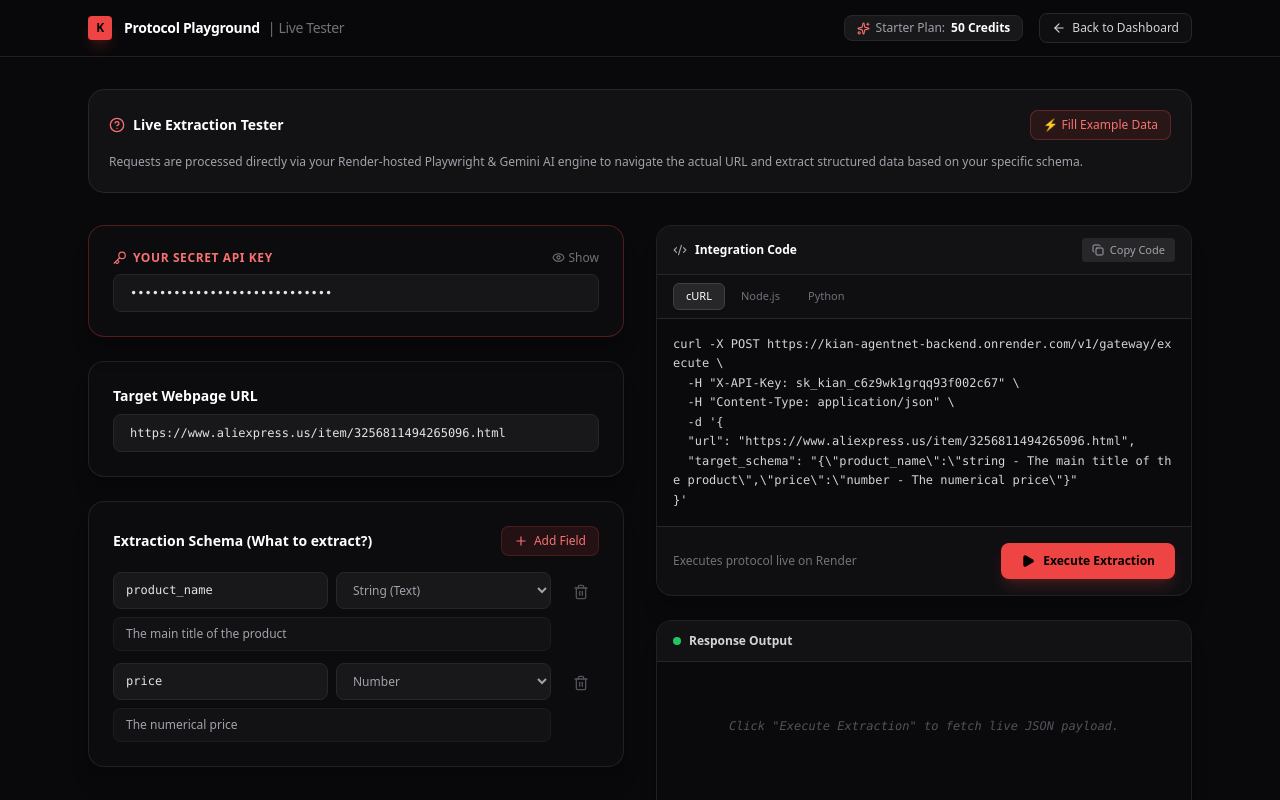
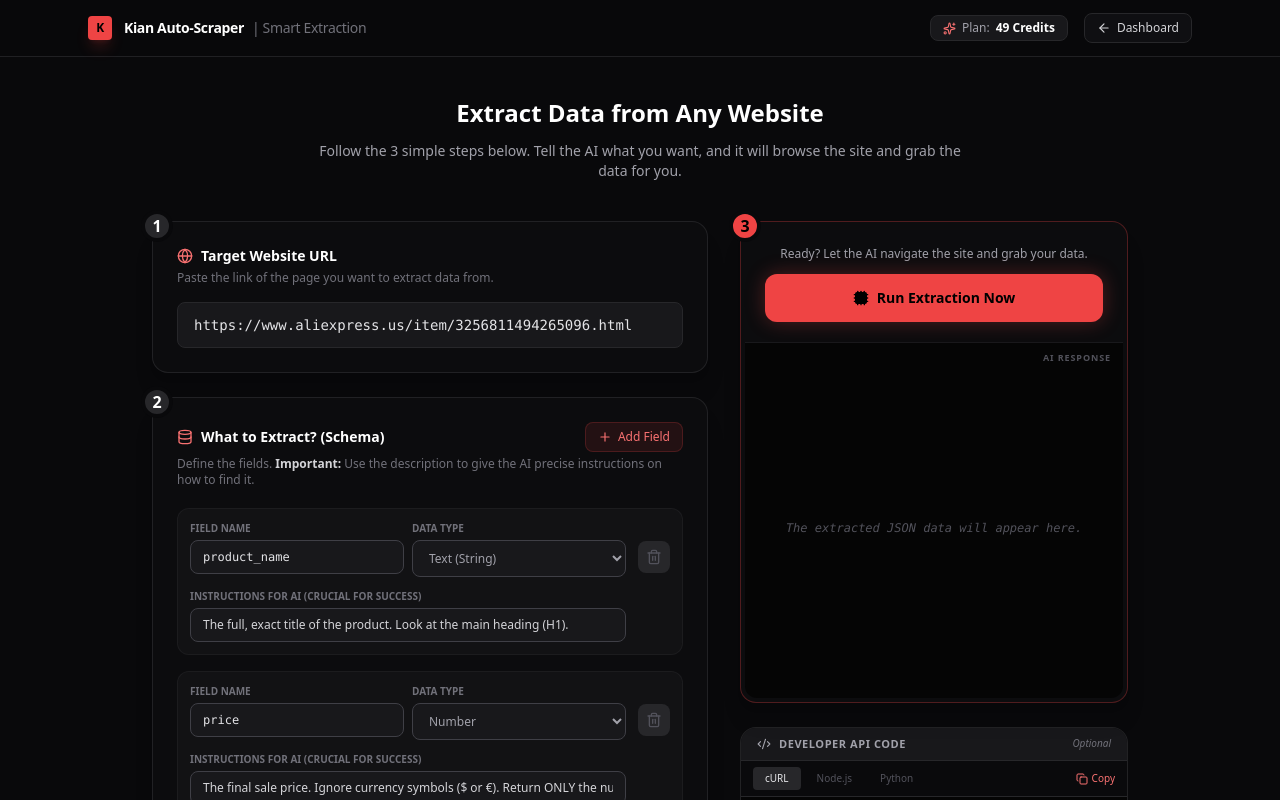
Before and after one commit to chromadreamstudio-netizen/kian-agentnet-ui, a Next.js app: page /playground in a window 1280 px wide. Shown: the top 800 px of the page. Built offline with nearby package versions, Linux system fonts and the light colour scheme.

Commit message:
Major UX overhaul: Simplified UI into 3 steps, enhanced AI prompts, and isolated developer code

```diff
--- a/src/app/playground/page.tsx
+++ b/src/app/playground/page.tsx
@@ -3,7 +3,7 @@
 import { useState } from "react";
 import Link from "next/link";
 import {
-  ArrowLeft, Plus, Trash2, Copy, Check, Play, Key, Eye, EyeOff, Sparkles, RefreshCw, HelpCircle, Code2
+  ArrowLeft, Plus, Trash2, Copy, Check, Play, Key, Eye, EyeOff, Sparkles, RefreshCw, HelpCircle, Code2, Globe, Database, Cpu
 } from "lucide-react";
 
 type SchemaField = {
@@ -16,25 +16,21 @@ type SchemaField = {
 export default function PlaygroundPage() {
   const [apiKey, setApiKey] = useState("sk_kian_c6z9wk1grqq93f002c67");
   const [showKey, setShowKey] = useState(false);
-  const [credits, setCredits] = useState(50);
+  const [credits, setCredits] = useState(49);
   const [codeLang, setCodeLang] = useState<"cURL" | "Node.js" | "Python">("cURL");
+
+  // Example updated to be more resilient
   const [targetUrl, setTargetUrl] = useState("https://www.aliexpress.us/item/3256811494265096.html");
+
+  // Highly optimized descriptions to force the AI to find the data
   const [fields, setFields] = useState<SchemaField[]>([
-    { id: "1", key: "product_name", type: "string", description: "The main title of the product" },
-    { id: "2", key: "price", type: "number", description: "The numerical price" }
+    { id: "1", key: "product_name", type: "string", description: "The full, exact title of the product. Look at the main heading (H1)." },
+    { id: "2", key: "price", type: "number", description: "The final sale price. Ignore currency symbols ($ or €). Return ONLY the numbers (e.g. 15.99). Look for the largest price text." }
   ]);
+
   const [copied, setCopied] = useState(false);
   const [isExecuting, setIsExecuting] = useState(false);
   const [executionResponse, setExecutionResponse] = useState<string | null>(null);
-
-  const loadPresetExample = () => {
-    setTargetUrl("https://news.ycombinator.com/item?id=37000000");
-    setFields([
-      { id: "1", key: "article_title", type: "string", description: "Title of the post" },
-      { id: "2", key: "points", type: "number", description: "Total upvotes or points" },
-      { id: "3", key: "author", type: "string", description: "Username of the submitter" }
-    ]);
-  };
 
   const addField = () => {
     setFields([...fields, { id: Math.random().toString(), key: "", type: "string", description: "" }]);
@@ -50,7 +46,7 @@ export default function PlaygroundPage() {
 
   const generatedSchema = fields.reduce((acc, field) => {
     if (field.key) {
-      acc[field.key] = `${field.type} - ${field.description}`;
+      acc[field.key] = `${field.type} - Prompt to AI: ${field.description}`;
     }
     return acc;
   }, {} as Record<string, string>);
@@ -69,9 +65,9 @@ export default function PlaygroundPage() {
     if (codeLang === "cURL") {
       return `curl -X POST ${BACKEND_URL} \\\n  -H "X-API-Key: ${activeKey}" \\\n  -H "Content-Type: application/json" \\\n  -d '${jsonString}'`;
     } else if (codeLang === "Node.js") {
-      return `const response = await fetch("${BACKEND_URL}", {\n  method: "POST",\n  headers: {\n    "X-API-Key": "${activeKey}",\n    "Content-Type": "application/json"\n  },\n  body: JSON.stringify(${jsonString.replace(/\n/g, '\n  ')})\n});\n\nconst data = await response.json();\nconsole.log(data);`;
+      return `// Copy this into your Node.js app\nconst response = await fetch("${BACKEND_URL}", {\n  method: "POST",\n  headers: {\n    "X-API-Key": "${activeKey}",\n    "Content-Type": "application/json"\n  },\n  body: JSON.stringify(${jsonString.replace(/\n/g, '\n  ')})\n});\n\nconst data = await response.json();\nconsole.log(data);`;
     } else if (codeLang === "Python") {
-      return `import requests\n\nurl = "${BACKEND_URL}"\nheaders = {\n    "X-API-Key": "${activeKey}",\n    "Content-Type": "application/json"\n}\npayload = ${jsonString.replace(/\n/g, '\n')}\n\nresponse = requests.post(url, headers=headers, json=payload)\nprint(response.json())`;
+      return `# Copy this into your Python script\nimport requests\n\nurl = "${BACKEND_URL}"\nheaders = {\n    "X-API-Key": "${activeKey}",\n    "Content-Type": "application/json"\n}\npayload = ${jsonString.replace(/\n/g, '\n')}\n\nresponse = requests.post(url, headers=headers, json=payload)\nprint(response.json())`;
     }
     return "";
   };
@@ -124,82 +120,62 @@ export default function PlaygroundPage() {
               <span className="text-black font-black text-xs tracking-tighter">K</span>
             </div>
             <span className="font-bold text-sm tracking-tight text-white flex items-center gap-2">
-              Protocol Playground <span className="text-zinc-500 font-normal">| Live Tester</span>
+              Kian Auto-Scraper <span className="text-zinc-500 font-normal">| Smart Extraction</span>
             </span>
           </div>
 
           <div className="flex items-center gap-4">
             <span className="hidden sm:inline-flex items-center gap-1.5 text-xs text-zinc-400 bg-zinc-900 px-3 py-1 rounded-lg border border-zinc-800">
-              <Sparkles size={13} className="text-red-400" /> Starter Plan: <strong className="text-white">{credits} Credits</strong>
+              <Sparkles size={13} className="text-red-400" /> Plan: <strong className="text-white">{credits} Credits</strong>
             </span>
             <Link
               href="/dashboard"
               className="flex items-center gap-1.5 px-3 py-1.5 rounded-lg border border-zinc-800 hover:border-zinc-700 bg-zinc-900/50 text-xs font-medium text-zinc-300 hover:text-white transition-all"
             >
-              <ArrowLeft size={14} /> Back to Dashboard
+              <ArrowLeft size={14} /> Dashboard
             </Link>
           </div>
         </div>
       </header>
 
-      <main className="max-w-6xl mx-auto px-6 py-8">
+      <main className="max-w-5xl mx-auto px-6 py-10">
 
-        <div className="mb-8 bg-zinc-900/60 border border-zinc-800 p-5 rounded-2xl">
-          <div className="flex items-center justify-between mb-3">
-            <h2 className="text-sm font-bold text-white flex items-center gap-2">
-              <HelpCircle size={16} className="text-red-400" /> Live Extraction Tester
-            </h2>
-            <button
-              onClick={loadPresetExample}
-              className="text-xs bg-red-500/10 hover:bg-red-500/20 text-red-400 border border-red-500/30 px-3 py-1.5 rounded-lg font-medium transition-all"
-            >
-              ⚡ Fill Example Data
-            </button>
-          </div>
-          <p className="text-xs text-zinc-400 leading-relaxed">
-            Requests are processed directly via your Render-hosted Playwright & Gemini AI engine to navigate the actual URL and extract structured data based on your specific schema.
+        <div className="mb-10 text-center space-y-3">
+          <h1 className="text-2xl font-bold text-white">Extract Data from Any Website</h1>
+          <p className="text-sm text-zinc-400 max-w-2xl mx-auto">
+            Follow the 3 simple steps below. Tell the AI what you want, and it will browse the site and grab the data for you.
           </p>
         </div>
 
-        <div className="grid grid-cols-1 lg:grid-cols-2 gap-8">
-          <div className="space-y-6">
+        <div className="grid grid-cols-1 lg:grid-cols-12 gap-8">
 
-            <div className="bg-[#0c0c0e] border border-red-500/30 rounded-2xl p-6 shadow-xl relative overflow-hidden">
-              <div className="flex items-center justify-between mb-2">
-                <label className="text-xs font-bold text-red-400 uppercase tracking-wider flex items-center gap-1.5">
-                  <Key size={14} /> Your Secret API Key
+          {/* Left Column: User Inputs */}
+          <div className="lg:col-span-7 space-y-6">
+
+            {/* Step 1 */}
+            <div className="bg-[#0c0c0e] border border-zinc-800/80 rounded-2xl p-6 shadow-xl relative">
+              <div className="absolute -top-3 -left-3 w-8 h-8 bg-zinc-800 text-white font-bold rounded-full flex items-center justify-center border-4 border-[#09090b]">1</div>
+              <label className="flex items-center gap-2 text-sm font-bold text-white mb-1">
+                <Globe size={16} className="text-red-400" /> Target Website URL
               </label>
-                <button
-                  onClick={() => setShowKey(!showKey)}
-                  className="text-zinc-500 hover:text-zinc-300 transition-colors text-xs flex items-center gap-1"
-                >
-                  {showKey ? <EyeOff size={13} /> : <Eye size={13} />}
-                  {showKey ? "Hide" : "Show"}
-                </button>
-              </div>
-              <input
-                type={showKey ? "text" : "password"}
-                value={apiKey}
-                onChange={(e) => setApiKey(e.target.value)}
-                placeholder="Paste your API key here"
-                className="w-full bg-zinc-900/90 border border-zinc-800 rounded-lg px-4 py-2.5 font-mono text-xs text-zinc-200 focus:outline-none focus:border-red-500/50 transition-all"
-              />
-            </div>
+              <p className="text-xs text-zinc-500 mb-4">Paste the link of the page you want to extract data from.</p>
 
-            <div className="bg-[#0c0c0e] border border-zinc-800/80 rounded-2xl p-6 shadow-xl">
-              <label className="block text-sm font-semibold text-white mb-2">Target Webpage URL</label>
               <input
                 type="text"
                 value={targetUrl}
                 onChange={(e) => setTargetUrl(e.target.value)}
-                className="w-full bg-zinc-900 border border-zinc-800 rounded-lg px-4 py-2.5 text-xs text-zinc-200 focus:outline-none focus:border-red-500/50 transition-all font-mono"
-                placeholder="https://example.com/data"
+                className="w-full bg-zinc-900 border border-zinc-800 rounded-lg px-4 py-3 text-sm text-zinc-200 focus:outline-none focus:border-red-500/50 transition-all font-mono"
+                placeholder="https://..."
               />
             </div>
 
-            <div className="bg-[#0c0c0e] border border-zinc-800/80 rounded-2xl p-6 shadow-xl">
-              <div className="flex items-center justify-between mb-4">
-                <label className="block text-sm font-semibold text-white">Extraction Schema (What to extract?)</label>
+            {/* Step 2 */}
+            <div className="bg-[#0c0c0e] border border-zinc-800/80 rounded-2xl p-6 shadow-xl relative">
+              <div className="absolute -top-3 -left-3 w-8 h-8 bg-zinc-800 text-white font-bold rounded-full flex items-center justify-center border-4 border-[#09090b]">2</div>
+              <div className="flex items-center justify-between mb-1">
+                <label className="flex items-center gap-2 text-sm font-bold text-white">
+                  <Database size={16} className="text-red-400" /> What to Extract? (Schema)
+                </label>
                 <button
                   onClick={addField}
                   className="flex items-center gap-1.5 text-xs font-medium text-red-400 hover:text-red-300 bg-red-500/10 px-3 py-1.5 rounded-lg transition-colors border border-red-500/20"
@@ -207,41 +183,52 @@ export default function PlaygroundPage() {
                   <Plus size={14} /> Add Field
                 </button>
               </div>
+              <p className="text-xs text-zinc-500 mb-5">Define the fields. <strong className="text-zinc-300">Important:</strong> Use the description to give the AI precise instructions on how to find it.</p>
 
-              <div className="space-y-3">
+              <div className="space-y-4">
                 {fields.map((field) => (
-                  <div key={field.id} className="flex gap-3 items-start">
-                    <div className="flex-1 space-y-2">
+                  <div key={field.id} className="flex gap-3 items-start bg-zinc-900/50 p-3 rounded-xl border border-zinc-800/50">
+                    <div className="flex-1 space-y-3">
                       <div className="flex gap-2">
+                        <div className="w-1/2">
+                          <label className="text-[10px] uppercase text-zinc-500 font-bold mb-1 block">Field Name</label>
                           <input
                             type="text"
                             value={field.key}
                             onChange={(e) => updateField(field.id, "key", e.target.value)}
-                          placeholder="field_name"
-                          className="w-1/2 bg-zinc-900 border border-zinc-800 rounded-lg px-3 py-2 text-xs text-zinc-200 font-mono focus:outline-none focus:border-zinc-600"
+                            placeholder="e.g. price"
+                            className="w-full bg-zinc-900 border border-zinc-700 rounded-lg px-3 py-2 text-xs text-zinc-200 font-mono focus:outline-none focus:border-red-500/50"
                           />
+                        </div>
+                        <div className="w-1/2">
+                          <label className="text-[10px] uppercase text-zinc-500 font-bold mb-1 block">Data Type</label>
                           <select
                             value={field.type}
                             onChange={(e) => updateField(field.id, "type", e.target.value)}
-                          className="w-1/2 bg-zinc-900 border border-zinc-800 rounded-lg px-3 py-2 text-xs text-zinc-400 focus:outline-none focus:border-zinc-600"
+                            className="w-full bg-zinc-900 border border-zinc-700 rounded-lg px-3 py-2 text-xs text-zinc-400 focus:outline-none focus:border-red-500/50"
                           >
-                          <option value="string">String (Text)</option>
+                            <option value="string">Text (String)</option>
                             <option value="number">Number</option>
-                          <option value="boolean">Boolean</option>
-                          <option value="array">Array (List)</option>
+                            <option value="boolean">True/False (Boolean)</option>
+                            <option value="array">List (Array)</option>
                           </select>
                         </div>
+                      </div>
+                      <div>
+                        <label className="text-[10px] uppercase text-zinc-500 font-bold mb-1 block">Instructions for AI (Crucial for success)</label>
                         <input
                           type="text"
                           value={field.description}
                           onChange={(e) => updateField(field.id, "description", e.target.value)}
-                        placeholder="Detailed description to help AI..."
-                        className="w-full bg-zinc-900/50 border border-zinc-800/50 rounded-lg px-3 py-2 text-xs text-zinc-400 focus:outline-none focus:border-zinc-700"
+                          placeholder="Tell the AI exactly what to look for..."
+                          className="w-full bg-zinc-900 border border-zinc-700 rounded-lg px-3 py-2 text-xs text-zinc-300 focus:outline-none focus:border-red-500/50"
                         />
+                      </div>
                     </div>
                     <button
                       onClick={() => removeField(field.id)}
-                      className="p-2.5 text-zinc-600 hover:text-red-400 hover:bg-red-500/10 rounded-lg transition-colors mt-0.5"
+                      className="p-2 text-zinc-600 hover:text-red-400 bg-zinc-800 hover:bg-red-500/10 rounded-lg transition-colors mt-5"
+                      title="Remove field"
                     >
                       <Trash2 size={16} />
                     </button>
@@ -249,82 +236,104 @@ export default function PlaygroundPage() {
                 ))}
               </div>
             </div>
+
+            {/* API Key Box (Minimized visually) */}
+            <div className="bg-zinc-900/30 border border-zinc-800/50 rounded-xl p-4 flex items-center justify-between gap-4">
+              <div className="flex-1">
+                <label className="text-xs font-bold text-zinc-400 flex items-center gap-1.5 mb-1">
+                  <Key size={12} /> Authentication Key
+                </label>
+                <div className="relative">
+                  <input
+                    type={showKey ? "text" : "password"}
+                    value={apiKey}
+                    onChange={(e) => setApiKey(e.target.value)}
+                    className="w-full bg-transparent border-b border-zinc-700 py-1 text-xs text-zinc-300 focus:outline-none focus:border-red-500 font-mono"
+                  />
                 </div>
-
-          <div className="space-y-6 flex flex-col justify-between">
-            <div className="bg-[#0c0c0e] border border-zinc-800/80 rounded-2xl overflow-hidden shadow-xl flex flex-col">
-              <div className="flex items-center justify-between px-4 py-3 border-b border-zinc-800 bg-zinc-900/50">
-                <div className="flex items-center gap-2 text-xs font-semibold text-white">
-                  <Code2 size={14} className="text-zinc-400" /> Integration Code
               </div>
-                <button
-                  onClick={() => copyToClipboard(getCodeSnippet())}
-                  className="flex items-center gap-1.5 text-[11px] font-medium text-zinc-400 hover:text-white bg-zinc-800 px-2.5 py-1 rounded transition-colors"
-                >
-                  {copied ? <Check size={12} className="text-green-400" /> : <Copy size={12} />}
-                  {copied ? "Copied" : "Copy Code"}
+              <button onClick={() => setShowKey(!showKey)} className="text-zinc-500 hover:text-zinc-300 text-xs mt-4">
+                {showKey ? "Hide" : "Show"}
               </button>
             </div>
 
-              <div className="flex items-center gap-1 px-4 py-2 border-b border-zinc-800 bg-zinc-900/30 overflow-x-auto">
+          </div>
+
+          {/* Right Column: Execution & Developer Zone */}
+          <div className="lg:col-span-5 space-y-6 flex flex-col">
+
+            {/* Step 3 */}
+            <div className="bg-[#0c0c0e] border border-red-500/30 rounded-2xl p-1 shadow-xl relative flex-1 flex flex-col min-h-[300px]">
+              <div className="absolute -top-3 -left-3 w-8 h-8 bg-red-500 text-black font-bold rounded-full flex items-center justify-center border-4 border-[#09090b] z-10">3</div>
+
+              <div className="p-5 border-b border-zinc-800/50 flex flex-col items-center justify-center gap-3">
+                <p className="text-xs text-zinc-400 text-center">Ready? Let the AI navigate the site and grab your data.</p>
+                <button
+                  onClick={handleExecute}
+                  disabled={isExecuting}
+                  className="w-full flex items-center justify-center gap-2 bg-red-500 hover:bg-red-600 text-black font-bold text-sm px-5 py-3.5 rounded-xl transition-all shadow-[0_0_20px_rgba(239,68,68,0.3)] disabled:opacity-50 disabled:shadow-none"
+                >
+                  {isExecuting ? (
+                    <>
+                      <RefreshCw size={16} className="animate-spin" /> AI is Extracting Data...
+                    </>
+                  ) : (
+                    <>
+                      <Cpu size={16} className="fill-current" /> Run Extraction Now
+                    </>
+                  )}
+                </button>
+              </div>
+
+              <div className="flex-1 bg-[#050505] rounded-b-xl p-4 flex flex-col overflow-hidden relative">
+                <span className="absolute top-2 right-3 text-[9px] uppercase tracking-widest text-zinc-600 font-bold">AI Response</span>
+                <div className="mt-4 flex-1 overflow-auto font-mono text-xs text-green-400">
+                  {executionResponse ? (
+                    <pre className="whitespace-pre-wrap">{executionResponse}</pre>
+                  ) : (
+                    <div className="h-full flex items-center justify-center text-zinc-600 text-center italic px-4">
+                      The extracted JSON data will appear here.
+                    </div>
+                  )}
+                </div>
+              </div>
+            </div>
+
+            {/* Developer Zone - Clearly separated so non-devs know they can ignore it */}
+            <div className="bg-zinc-900/40 border border-zinc-800/80 rounded-2xl overflow-hidden">
+              <div className="px-4 py-2 border-b border-zinc-800 bg-zinc-900 flex items-center justify-between">
+                <span className="text-[11px] font-bold text-zinc-400 uppercase tracking-wider flex items-center gap-2">
+                  <Code2 size={14} /> Developer API Code
+                </span>
+                <span className="text-[10px] text-zinc-500 italic">Optional</span>
+              </div>
+
+              <div className="flex items-center gap-1 px-3 py-1.5 border-b border-zinc-800 bg-[#0a0a0c]">
                 {(["cURL", "Node.js", "Python"] as const).map((lang) => (
                   <button
                     key={lang}
                     onClick={() => setCodeLang(lang)}
-                    className={`px-3 py-1 text-[11px] font-medium rounded-md transition-all ${
-                      codeLang === lang
-                        ? "bg-zinc-800 text-white border border-zinc-700 shadow-sm"
-                        : "text-zinc-500 hover:text-zinc-300 hover:bg-zinc-800/50"
+                    className={`px-3 py-1 text-[10px] font-medium rounded transition-all ${
+                      codeLang === lang ? "bg-zinc-800 text-zinc-200" : "text-zinc-600 hover:text-zinc-400"
                     }`}
                   >
                     {lang}
                   </button>
                 ))}
+                <div className="flex-1"></div>
+                <button
+                  onClick={() => copyToClipboard(getCodeSnippet())}
+                  className="flex items-center gap-1 text-[10px] font-medium text-red-400 hover:text-red-300"
+                >
+                  {copied ? <Check size={12} /> : <Copy size={12} />}
+                  {copied ? "Copied" : "Copy"}
+                </button>
               </div>
 
-              <div className="p-4 bg-[#0a0a0c] overflow-auto max-h-[260px]">
-                <pre className="font-mono text-[12px] text-zinc-300 leading-relaxed break-all whitespace-pre-wrap">
+              <div className="p-3 bg-[#050505] overflow-auto max-h-[150px]">
+                <pre className="font-mono text-[10px] text-zinc-500 leading-relaxed whitespace-pre-wrap">
                   {getCodeSnippet()}
                 </pre>
-              </div>
-
-              <div className="p-4 border-t border-zinc-800 bg-zinc-900/30 flex items-center justify-between">
-                <span className="text-xs text-zinc-500">Executes protocol live on Render</span>
-                <button
-                  onClick={handleExecute}
-                  disabled={isExecuting}
-                  className="flex items-center gap-2 bg-red-500 hover:bg-red-600 text-black font-bold text-xs px-5 py-2.5 rounded-lg transition-all shadow-lg shadow-red-500/20 disabled:opacity-50"
-                >
-                  {isExecuting ? (
-                    <>
-                      <RefreshCw size={14} className="animate-spin" /> Scraping Webpage...
-                    </>
-                  ) : (
-                    <>
-                      <Play size={14} className="fill-current" /> Execute Extraction
-                    </>
-                  )}
-                </button>
-              </div>
-            </div>
-
-            <div className="bg-[#0c0c0e] border border-zinc-800/80 rounded-2xl overflow-hidden shadow-xl flex-1 min-h-[220px] flex flex-col">
-              <div className="px-4 py-3 border-b border-zinc-800 bg-zinc-900/50 flex items-center justify-between">
-                <span className="text-xs font-semibold text-zinc-300 flex items-center gap-2">
-                  <span className="w-2 h-2 rounded-full bg-green-500" /> Response Output
-                </span>
-                {executionResponse && (
-                  <span className="text-[10px] font-mono text-zinc-500">Live JSON Payload</span>
-                )}
-              </div>
-              <div className="p-4 bg-[#0a0a0c] font-mono text-xs text-green-400 flex-1 overflow-auto">
-                {executionResponse ? (
-                  <pre className="whitespace-pre-wrap">{executionResponse}</pre>
-                ) : (
-                  <div className="text-zinc-600 text-center py-10 italic">
-                    Click &quot;Execute Extraction&quot; to fetch live JSON payload.
-                  </div>
-                )}
               </div>
             </div>
 
```
Lines whose indentation alone changed are shown as unchanged.
